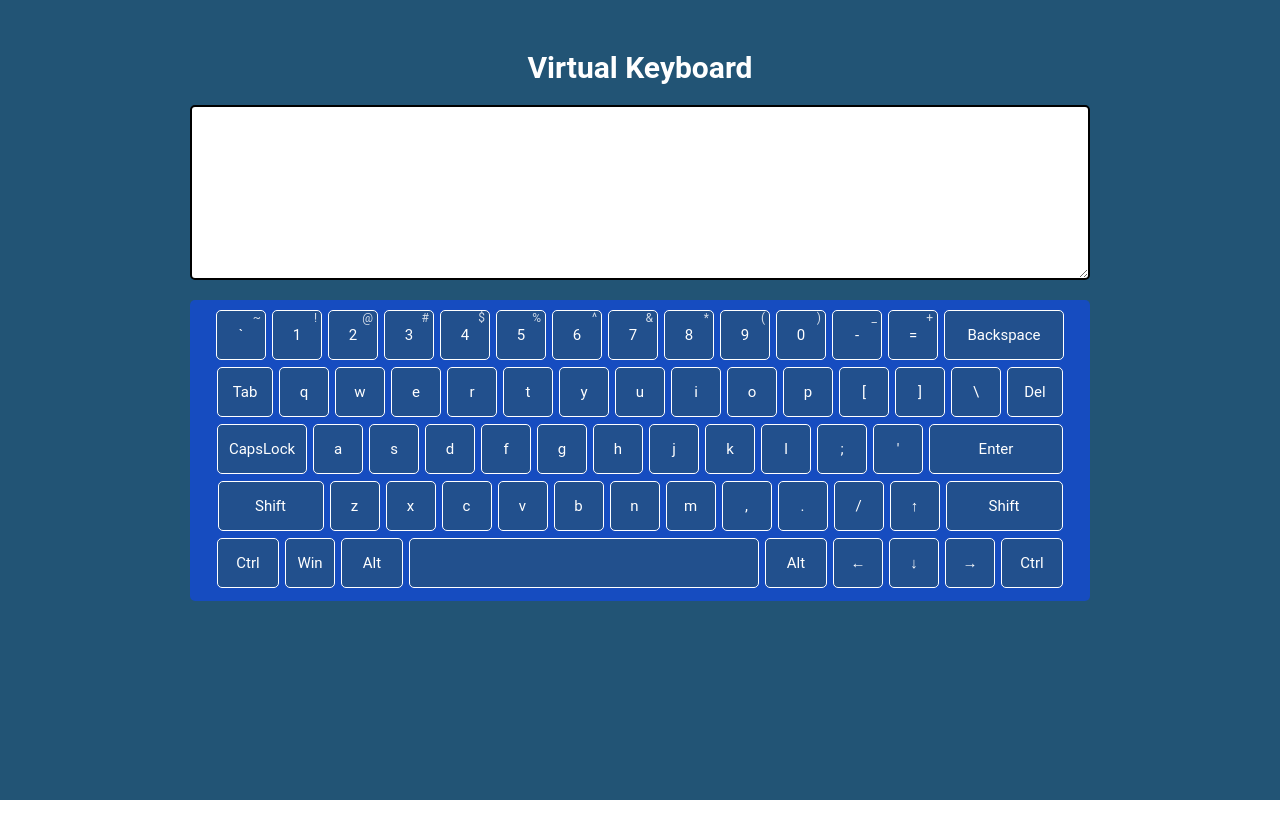
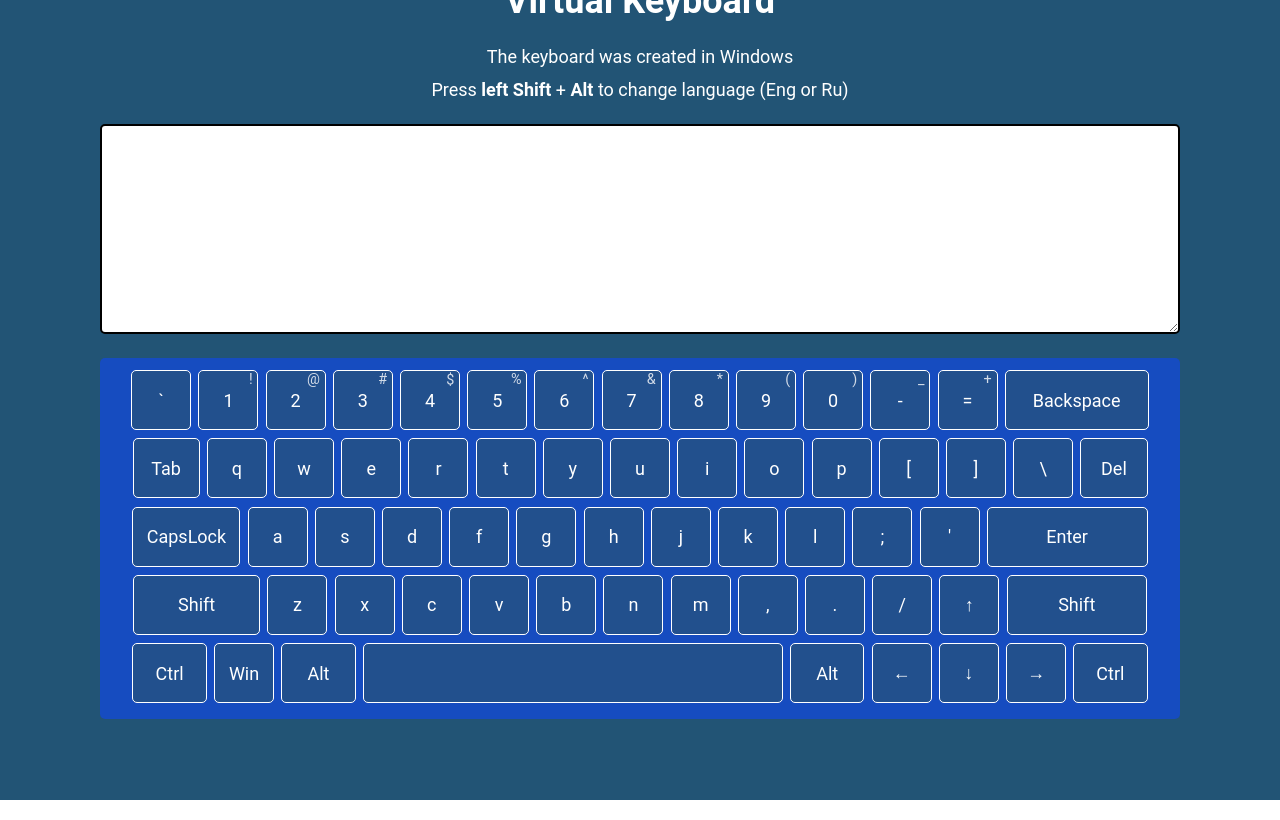
Before and after one commit to serjKitel/virtual-keyboard, a website: page index.html in a window 1280 px wide. Drawn offline with Linux system fonts and the light colour scheme.

Commit message:
feat: add info block about virtual keyboard

```diff
--- a/index.js
+++ b/index.js
@@ -151,6 +151,20 @@ class VirtualKeyboard {
         h1.innerHTML = `Virtual Keyboard`;
         container.appendChild(h1);
 
+        const keyboardInfo = document.createElement("div");
+        keyboardInfo.classList.add("keyboard_info");
+        container.appendChild(keyboardInfo);
+
+        const createInfo = document.createElement("p");
+        createInfo.innerHTML = `The keyboard was created in Windows`;
+        createInfo.classList.add("keyboard_text-info");
+        keyboardInfo.appendChild(createInfo);
+
+        const changeLangKeys = document.createElement("p");
+        changeLangKeys.innerHTML = `Press <b>left Shift</b> + <b>Alt</b> to change language (Eng or Ru)`;
+        changeLangKeys.classList.add("keyboard_text-info");
+        keyboardInfo.appendChild(changeLangKeys);
+
         this.textarea = document.createElement("textarea");
         this.textarea.classList.add("textarea");
         this.textarea.setAttribute("id", `textarea`);
@@ -206,7 +220,6 @@ class VirtualKeyboard {
             this.keyboard.appendChild(keyboardKey);
 
             if (
-                keyCode === "Backquote" ||
                 keyCode.includes("Digit") ||
                 keyCode === "Minus" ||
                 keyCode === "Equal"
--- a/style.css
+++ b/style.css
@@ -5,7 +5,7 @@
 }
 
 html {
-    font-size: 10px;
+    font-size: 12px;
     font-family: 'Roboto', sans-serif;
     font-weight: 400;
 }
@@ -32,6 +32,23 @@ h1 {
     font-size: 3rem;
     justify-content: center;
     margin-bottom: 2rem;
+}
+
+.keyboard_info {
+    width: 100%;
+    display: flex;
+    flex-direction: column;
+    align-items: center;
+    justify-content: center;
+    gap: 1rem;
+    color: #fff;
+    margin-bottom: 2rem;
+}
+
+.keyboard_text-info {
+    width: 100%;
+    font-size: 1.5rem;
+    text-align: center;
 }
 
 .textarea {
@@ -85,7 +102,7 @@ h1 {
     justify-self: flex-end;
     align-self: flex-start;
     padding-left: 0.1rem;
-  }
+}
 
 .keyboard__key:hover {
     background-color: #062853;
```
Lines whose indentation alone changed are shown as unchanged.
